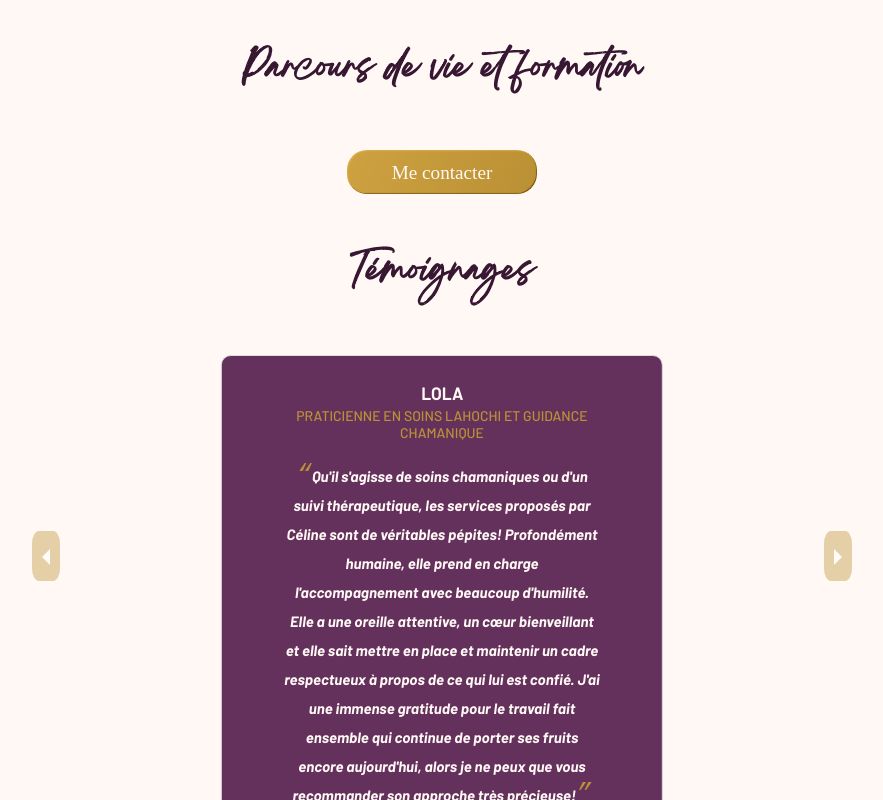
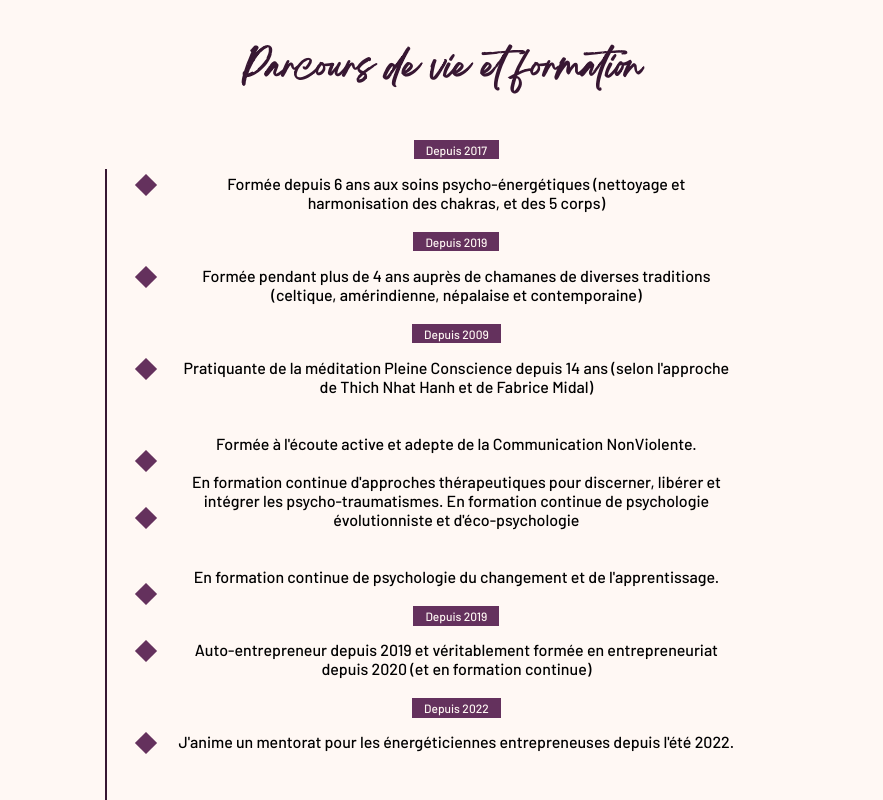
Before and after one commit to Newaluigi/Harmonisons-project, a React (Vite) app in the folder frontend/: page /quisuisje in a window 1280 px wide. Shown: the part 660-1460 px from the top of the page, without its empty margins (198-1081 px from the left). Built offline with nearby package versions, Linux system fonts and the light colour scheme; a web font is replaced by a local one.

Commit message:
timeline created

```diff
--- /dev/null
+++ b/frontend/src/components/Timeline.jsx
@@ -0,0 +1,91 @@
+export default function Timeline() {
+  return (
+    <div className="Timeline">
+      <ul className="timeline">
+        <li className="timeline-event">
+          <div className="timeline-event-icon"></div>
+          <div className="timeline-event-copy">
+            <p className="timeline-event-thumbnail">Depuis 2017</p>
+            <p>
+              Formée depuis 6 ans aux soins psycho-énergétiques (nettoyage et
+              harmonisation des chakras, et des 5 corps)
+            </p>
+          </div>
+        </li>
+        <li className="timeline-event">
+          <div className="timeline-event-icon"></div>
+          <div className="timeline-event-copy">
+            <p className="timeline-event-thumbnail">Depuis 2019</p>
+            <p>
+              Formée pendant plus de 4 ans auprès de chamanes de diverses
+              traditions (celtique, amérindienne, népalaise et contemporaine)
+            </p>
+          </div>
+        </li>
+        <li className="timeline-event">
+          <div className="timeline-event-icon"></div>
+          <div className="timeline-event-copy">
+            <p className="timeline-event-thumbnail">Depuis 2009</p>
+            <p>
+              Pratiquante de la méditation Pleine Conscience depuis 14 ans
+              (selon l'approche de Thich Nhat Hanh et de Fabrice Midal)
+            </p>
+          </div>
+        </li>
+        <li className="timeline-event">
+          <div className="timeline-event-icon"></div>
+          <div className="timeline-event-copy">
+            {/* <p className="timeline-event-thumbnail">En continu</p> */}
+            <br />
+            <p>
+              Formée à l'écoute active et adepte de la Communication
+              NonViolente.
+            </p>
+          </div>
+        </li>
+        <li className="timeline-event">
+          <div className="timeline-event-icon"></div>
+          <div className="timeline-event-copy">
+            {/* <p className="timeline-event-thumbnail">En continu</p> */}
+            <p>
+              En formation continue d'approches thérapeutiques pour discerner,
+              libérer et intégrer les psycho-traumatismes. En formation continue
+              de psychologie évolutionniste et d'éco-psychologie
+            </p>
+          </div>
+        </li>
+        <li className="timeline-event">
+          <div className="timeline-event-icon"></div>
+          <div className="timeline-event-copy">
+            {/* <p className="timeline-event-thumbnail">En continu</p> */}
+            <br />
+            <p>
+              En formation continue de psychologie du changement et de
+              l'apprentissage.
+            </p>
+          </div>
+        </li>
+        <li className="timeline-event">
+          <div className="timeline-event-icon"></div>
+          <div className="timeline-event-copy">
+            <p className="timeline-event-thumbnail">Depuis 2019</p>
+            <p>
+              Auto-entrepreneur depuis 2019 et véritablement formée en
+              entrepreneuriat depuis 2020 (et en formation continue)
+            </p>
+          </div>
+        </li>
+        <li className="timeline-event">
+          <div className="timeline-event-icon"></div>
+          <div className="timeline-event-copy">
+            <p className="timeline-event-thumbnail">Depuis 2022</p>
+            <p>
+              J'anime un mentorat pour les énergéticiennes entrepreneuses depuis
+              l'été 2022.
+            </p>
+          </div>
+        </li>
+      </ul>
+    </div>
+  )
+}
--- a/frontend/src/pages/Care.jsx
+++ b/frontend/src/pages/Care.jsx
@@ -44,11 +44,23 @@ export default function Care() {
           </p>
         </div>
         <p className="genericParagraph">
-          Chacune des 3 séances comprends ces 4 étapes : Échanger sur ta
-          problématique Entrer en transe légère toutes les deux et avoir des
-          visions intuitives Recevoir un puissant soin sonore et énergétique
-          chamanique (personnalisé et sur-mesure) Débriefer pour tirer des clés
-          de ton expérience pour avancer
+          Chacune des 3 séances comprends ces 4 étapes :
+          <br />
+          <br />
+          <ul>
+            <li>Échanger sur ta problématique</li>
+            <li>
+              Entrer en transe légère toutes les deux et avoir des visions
+              intuitives
+            </li>
+            <li>
+              Recevoir un puissant soin sonore et énergétique chamanique
+              (personnalisé et sur-mesure)
+            </li>
+            <li>
+              Débriefer pour tirer des clés de ton expérience pour avancer
+            </li>
+          </ul>
         </p>
         <button className="genericButton">
           <a href="/contact">Prenre RDV</a>
--- a/frontend/src/pages/Me.jsx
+++ b/frontend/src/pages/Me.jsx
@@ -3,6 +3,7 @@ import React, { useEffect } from "react"
 import { usePageTitle } from "../components/PageTitleContext"
 import ModalImage from "react-modal-image"
 import Testimonials from "../components/Testimonials"
+import Timeline from "../components/Timeline"
 
 export default function Me() {
   const { setPageTitle } = usePageTitle()
@@ -56,7 +57,9 @@ export default function Me() {
       </section>
       <section id="formation">
         <h2 className="sectionTitle">Parcours de vie et formation</h2>
-        <div id="timeline"></div>
+        <div id="timeline">
+          <Timeline />
+        </div>
         <button className="genericButton">
           <a href="/contact">Me contacter</a>
         </button>
--- /dev/null
+++ b/frontend/src/styles/Timeline.scss
@@ -0,0 +1,109 @@
+/* Variables */
+$color-1: var(--third-color);
+$color-2: var(--font-color2);
+$color-3: var(--first-color);
+
+/* Mixins */
+@mixin rotate($angle) {
+  transform: rotate($angle);
+}
+
+@mixin box-shadow($value) {
+  box-shadow: $value;
+}
+
+/* Mixin for transition */
+@mixin transition($props) {
+  transition: $props;
+  -webkit-transition: $props;
+  -moz-transition: $props;
+  -ms-transition: $props;
+  -o-transition: $props;
+}
+
+/* Styling */
+.timeline {
+  margin: 4em auto;
+  position: relative;
+  max-width: 46em;
+
+  &:before {
+    background-color: var(--font-color1);
+    content: "";
+    margin-left: -1px;
+    position: absolute;
+    top: 0;
+    left: 2em;
+    width: 2px;
+    height: 100%;
+  }
+  list-style: none;
+}
+
+.timeline-event {
+  position: relative;
+
+  &:hover {
+    .timeline-event-icon {
+      @include rotate(-45deg);
+      background-color: $color-3;
+    }
+
+    .timeline-event-thumbnail {
+      @include box-shadow(inset 40em 0 0 0 $color-3);
+    }
+  }
+}
+
+.timeline-event-copy {
+  //   padding: 2em;
+  position: relative;
+  top: -1.875em;
+  left: 4em;
+  width: 80%;
+  font-family: var(--font3);
+
+  h3 {
+    font-size: 1.75em;
+  }
+
+  h4 {
+    font-size: 1.2em;
+    margin-bottom: 1.2em;
+  }
+
+  strong {
+    font-weight: 700;
+  }
+
+  p:not(.timeline-event-thumbnail) {
+    padding-bottom: 1.2em;
+  }
+}
+
+.timeline-event-icon {
+  @include transition(transform 0.2s ease-in);
+  @include rotate(45deg);
+
+  background-color: $color-1;
+  outline: 10px solid $color-2;
+  display: block;
+  margin: 0.5em 0.5em 0.5em -0.5em;
+  position: absolute;
+  top: 0;
+  left: 2em;
+  width: 1em;
+  height: 1em;
+}
+
+.timeline-event-thumbnail {
+  @include transition(box-shadow 0.5s ease-in 0.1s);
+  color: $color-2;
+  font-size: 0.75em;
+
+  background-color: $color-1;
+  @include box-shadow(inset 0 0 0 0em var(--secondary-color));
+  display: inline-block;
+  margin-bottom: 1.2em;
+  padding: 0.25em 1em 0.2em 1em;
+}
--- a/frontend/src/styles/main.scss
+++ b/frontend/src/styles/main.scss
@@ -7,6 +7,7 @@
 @import "./Me.scss";
 @import "./Care.scss";
 @import "./Testimonials.scss";
+@import "./Timeline.scss";
 
 :root {
   --background-color: #fff8f4;
```
